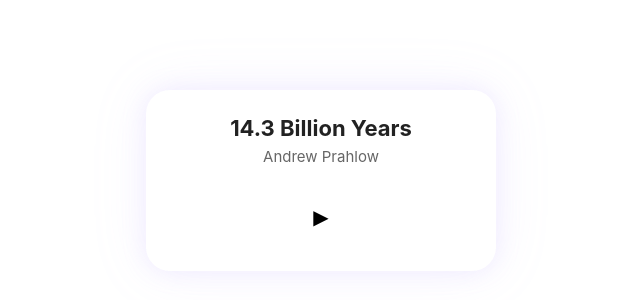
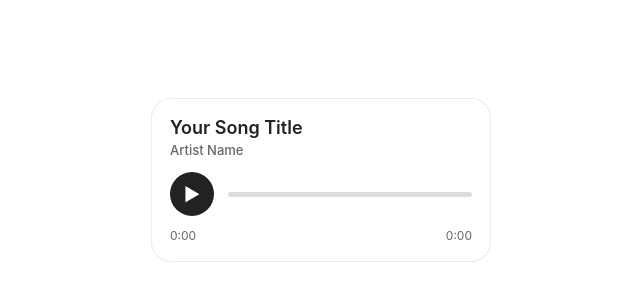
Before and after one commit to nasheverest8-art/audio-player, a plain HTML site: page index.html in a window 1280 px wide. Shown: the part 220-520 px from the top of the page, without its empty margins (319-959 px from the left). Drawn offline with Linux system fonts and the light colour scheme.

Commit message:
Refactor audio player HTML and CSS styles
Updated the audio player design and functionality.

```diff
--- a/index.html
+++ b/index.html
@@ -2,91 +2,137 @@
 <html lang="en">
 <head>
 <meta charset="UTF-8">
-<meta name="viewport" content="width=device-width, initial-scale=1">
+<meta name="viewport" content="width=device-width, initial-scale=1.0">
+
+<title>Minimal Audio Player</title>
 
 <style>
+*{
+    margin:0;
+    padding:0;
+    box-sizing:border-box;
+    font-family:Inter,system-ui,sans-serif;
+}
 
 body{
-    margin:0;
     display:flex;
     justify-content:center;
     align-items:center;
     height:100vh;
     background:transparent;
-    font-family:Inter,system-ui,sans-serif;
 }
 
 .player{
-
-    width:300px;
-    padding:24px;
-
-    border-radius:24px;
-
+    width:340px;
+    padding:18px;
+    border-radius:20px;
     background:rgba(255,255,255,.08);
-
-    backdrop-filter:blur(18px);
-
-    border:1px solid rgba(255,255,255,.15);
-
-    box-shadow:
-    0 0 24px rgba(190,170,255,.20),
-    0 0 60px rgba(190,170,255,.10);
-
-    text-align:center;
-
-    transition:.3s;
-
+    backdrop-filter:blur(20px);
+    -webkit-backdrop-filter:blur(20px);
+    border:1px solid rgba(255,255,255,.12);
 }
 
-.player:hover{
-
-    box-shadow:
-        0 0 28px rgba(255,255,255,.18),
-        0 0 60px rgba(180,200,255,.18);
-
+.song-info{
+    margin-bottom:14px;
 }
 
-.title{
-    color:#222;
-    font-size:22px;
-    font-weight:700;
-    margin-bottom:6px;
+.song-title{
+    font-size:18px;
+    font-weight:600;
+    color:#fff;
+    line-height:1.2;
 }
 
-.artist{
-    color:#666;
-    font-size:15px;
-    margin-bottom:22px;
+.artist-name{
+    margin-top:4px;
+    font-size:13px;
+    font-weight:500;
+    color:#bdbdbd;
+}
+
+.controls{
+    display:flex;
+    align-items:center;
+    gap:14px;
 }
 
 button{
-
-    width:58px;
-    height:58px;
-
+    width:44px;
+    height:44px;
     border:none;
-
     border-radius:50%;
-
     background:white;
-
     color:black;
-
-    font-size:20px;
-
+    font-size:18px;
     cursor:pointer;
-
-    transition:.25s;
-
+    transition:.2s ease;
 }
 
 button:hover{
+    transform:scale(1.06);
+}
 
-    transform:scale(1.08);
+.progress{
+    flex:1;
+    height:5px;
+    background:rgba(255,255,255,.15);
+    border-radius:999px;
+    cursor:pointer;
+    overflow:hidden;
+}
+
+.bar{
+    width:0%;
+    height:100%;
+    background:white;
+    transition:width .1s linear;
+}
+
+.time{
+    margin-top:12px;
+    display:flex;
+    justify-content:space-between;
+    font-size:12px;
+    color:#bdbdbd;
+}
+
+audio{
+    display:none;
+}
+
+@media(prefers-color-scheme:light){
+
+.player{
+    background:rgba(255,255,255,.75);
+    border:1px solid rgba(0,0,0,.08);
+}
+
+.song-title{
+    color:#222;
+}
+
+.artist-name{
+    color:#666;
+}
+
+.progress{
+    background:#ddd;
+}
+
+.bar{
+    background:#222;
+}
+
+button{
+    background:#222;
+    color:white;
+}
+
+.time{
+    color:#666;
+}
 
 }
-
 </style>
 </head>
 
@@ -94,47 +140,87 @@ button:hover{
 
 <div class="player">
 
-<div class="title">
-14.3 Billion Years
+<div class="song-info">
+    <div class="song-title">Your Song Title</div>
+    <div class="artist-name">Artist Name</div>
 </div>
 
-<div class="artist">
-Andrew Prahlow
+<div class="controls">
+
+<button id="play">▶</button>
+
+<div class="progress" id="progress">
+    <div class="bar" id="bar"></div>
 </div>
 
-<button id="play">
-▶
-</button>
+</div>
 
-<audio id="audio">
-<source src="song.mp3" type="audio/mpeg">
+<div class="time">
+    <span id="current">0:00</span>
+    <span id="duration">0:00</span>
+</div>
+
+<audio id="audio" loop>
+    <source src="song.mp3" type="audio/mpeg">
 </audio>
 
 </div>
 
 <script>
+const audio = document.getElementById("audio");
+const play = document.getElementById("play");
+const bar = document.getElementById("bar");
+const progress = document.getElementById("progress");
+const current = document.getElementById("current");
+const duration = document.getElementById("duration");
 
-const audio=document.getElementById("audio");
-const play=document.getElementById("play");
+play.onclick = () => {
 
-play.onclick=()=>{
+    if(audio.paused){
+        audio.play();
+        play.innerHTML = "❚❚";
+    }else{
+        audio.pause();
+        play.innerHTML = "▶";
+    }
 
-if(audio.paused){
+};
 
-audio.play();
+audio.addEventListener("loadedmetadata", () => {
+    duration.textContent = format(audio.duration);
+});
 
-play.innerHTML="❚❚";
+audio.addEventListener("timeupdate", () => {
 
-}else{
+    const percent = (audio.currentTime / audio.duration) * 100;
+    bar.style.width = percent + "%";
 
-audio.pause();
+    current.textContent = format(audio.currentTime);
 
-play.innerHTML="▶";
+});
+
+progress.onclick = (e) => {
+
+    const rect = progress.getBoundingClientRect();
+    const x = e.clientX - rect.left;
+    audio.currentTime = (x / rect.width) * audio.duration;
+
+};
+
+audio.addEventListener("ended", () => {
+    play.innerHTML = "▶";
+});
+
+function format(time){
+
+    if(isNaN(time)) return "0:00";
+
+    const mins = Math.floor(time / 60);
+    const secs = Math.floor(time % 60);
+
+    return mins + ":" + (secs < 10 ? "0" : "") + secs;
 
 }
-
-}
-
 </script>
 
 </body>
```
